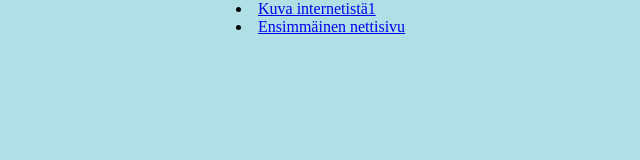
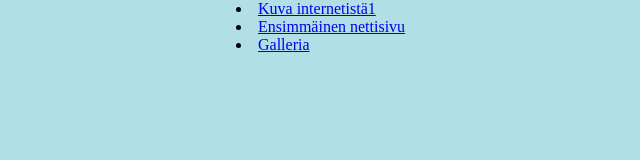
Before and after one commit to OnniVaananen/OnniVaananen.github.io, a plain HTML site: page Harjoitus.html in a window 1280 px wide. Shown: the full height of the page, 54-694 px from the left. Drawn offline with Linux system fonts and the light colour scheme; files that its build step writes are made by us from their sources.

Commit message:
Update Harjoitus.html

```diff
--- a/Harjoitus.html
+++ b/Harjoitus.html
@@ -9,6 +9,7 @@
 
     <li><a href="Kuvainternetistä\piirräinternet.jpg">Kuva internetistä1</a></li>
     <li><a href="Ensimmäinen nettisivu\index.html">Ensimmäinen nettisivu</a></li>
+    <li><a href="galleria\index.html">Galleria</a></li>
 
 
 </body>
```
